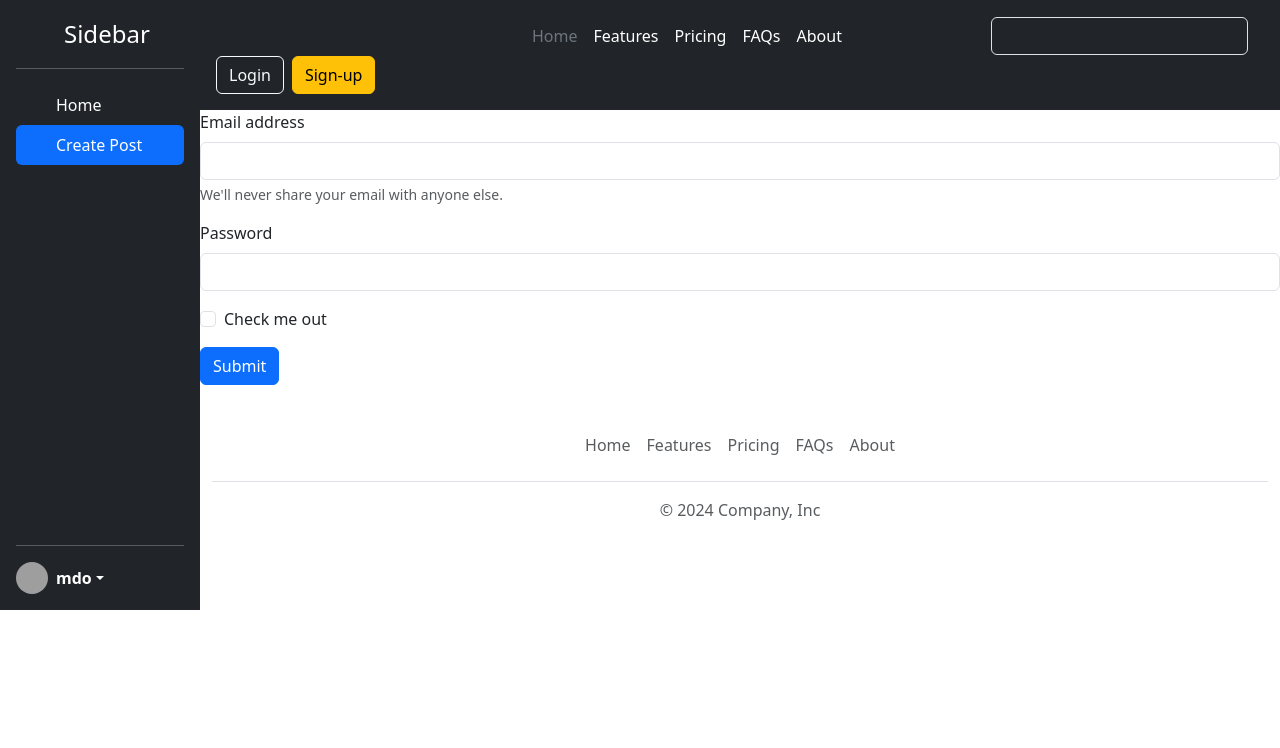
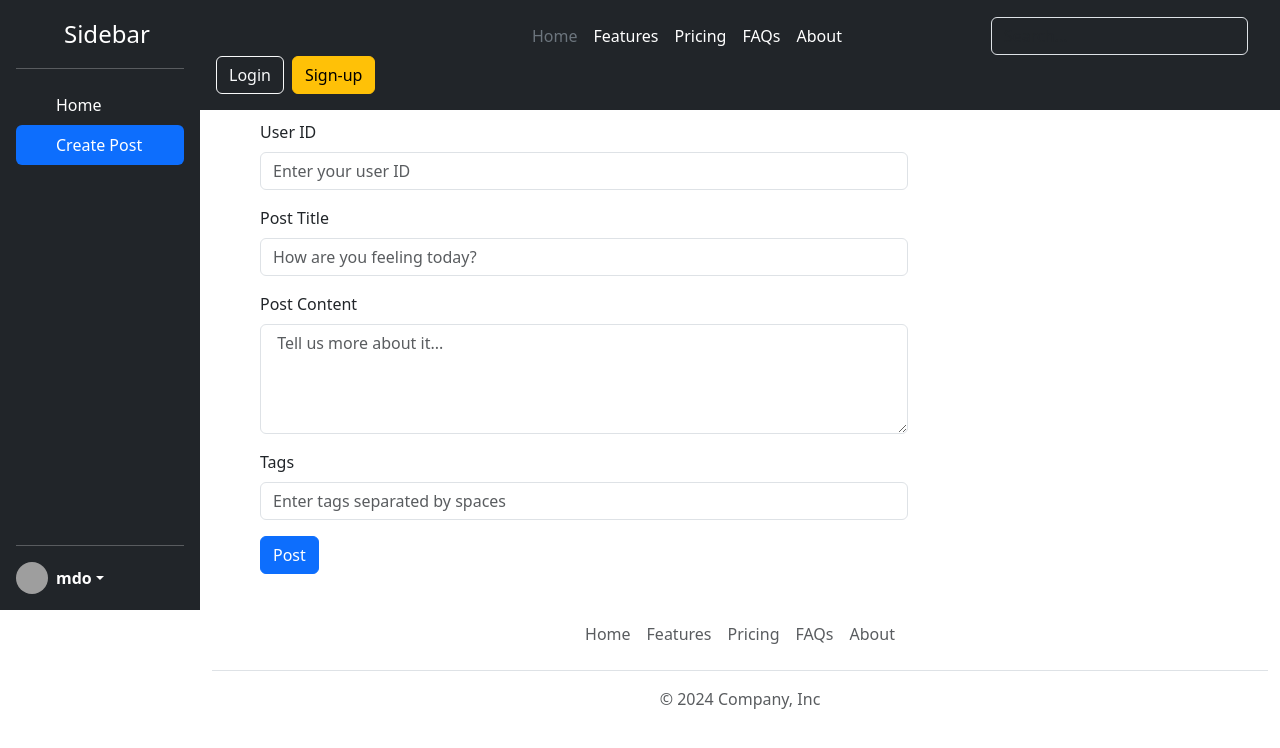
Before and after one commit to Hemant-dbit/React-Projects, a React (Vite) app in the folder 4-Social-Media/: page /create-post in a window 1280 px wide. Both pictures are taken after a click on the item "Create Post". Shown: the top 748 px of the page. Built offline with nearby package versions, Linux system fonts and the light colour scheme; grey boxes are pictures that could not be loaded.

Commit message:
Updated create post

```diff
--- a/4-Social-Media/src/App.css
+++ b/4-Social-Media/src/App.css
@@ -22,3 +22,9 @@
   padding: 2px 2px;
   margin: 2px 2px;
 }
+
+.create-post-form{
+  margin: 10px 10px;
+  width: 60%;
+  margin-left : 60px;
+}
--- a/4-Social-Media/src/components/Form.jsx
+++ b/4-Social-Media/src/components/Form.jsx
@@ -1,42 +1,90 @@
+import { use, useRef } from "react";
+import { useContext } from "react";
+import { PostList } from "../store/post-list-store";
+
 const Form = () => {
+  const { addPost } = useContext(PostList);
+
+  const userIdElement = useRef(null);
+  const postTitleElement = useRef(null);
+  const postBodyElement = useRef(null);
+  const tagsElement = useRef(null);
+
+  const handleSubmit = (event) => {
+    event.preventDefault();
+    const userId = userIdElement.current.value;
+    const postTitle = postTitleElement.current.value;
+    const postBody = postBodyElement.current.value;
+    const tags = tagsElement.current.value.split(" ");
+
+    addPost({userId, postTitle, postBody, tags});
+    userIdElement.current.value = "";
+    postTitleElement.current.value = "";
+    postBodyElement.current.value = "";
+    tagsElement.current.value = "";
+    alert("Post created successfully!");
+
+  }
+
   return (
-    <form>
+    <form className = "create-post-form">
       <div className="mb-3">
-        <label htmlFor="exampleInputEmail1" className="form-label">
-          Email address
+        <label htmlFor="userId" className="form-label" >
+        User ID
         </label>
         <input
-          type="email"
+          type="text"
           className="form-control"
-          id="exampleInputEmail1"
-          aria-describedby="emailHelp"
+          id="postTitle"
+          placeholder="Enter your user ID"
+          ref={userIdElement}
         />
-        <div id="emailHelp" className="form-text">
-          We'll never share your email with anyone else.
-        </div>
       </div>
+
       <div className="mb-3">
-        <label htmlFor="exampleInputPassword1" className="form-label">
-          Password
+        <label htmlFor="postTitle" className="form-label" >
+         Post Title
         </label>
         <input
-          type="password"
+          type="text"
           className="form-control"
-          id="exampleInputPassword1"
+          id="postTitle"
+          placeholder="How are you feeling today?"
+          ref={postTitleElement}
         />
       </div>
-      <div className="mb-3 form-check">
+
+      <div className="mb-3">
+        <label htmlFor="postBody" className="form-label">
+        Post Content
+        </label>
+        <textarea
+          type="text"
+          rows="4"
+          className="form-control"
+          id="postTitle"
+          placeholder=" Tell us more about it..."
+          ref={postBodyElement}
+        />
+      </div>
+
+      <div className="mb-3">
+        <label htmlFor="Tags" className="form-label" >
+         Tags
+        </label>
         <input
-          type="checkbox"
-          className="form-check-input"
-          id="exampleCheck1"
+          type="text"
+          className="form-control"
+          id="postTitle"
+          placeholder="Enter tags separated by spaces"
+          ref={tagsElement}
         />
-        <label className="form-check-label" htmlFor="exampleCheck1">
-          Check me out
-        </label>
       </div>
-      <button type="submit" className="btn btn-primary">
-        Submit
+
+
+
+      <button type="submit" className="btn btn-primary" onClick={handleSubmit}>
+        Post
       </button>
     </form>
   );
--- a/4-Social-Media/src/store/post-list-store.jsx
+++ b/4-Social-Media/src/store/post-list-store.jsx
@@ -20,7 +20,21 @@ const PostListProvider = ({ children }) => {
 
   const [postList , dispatchPostList] = useReducer(postListReducer, DEFAULT_POST_LIST);
 
-  const addPost = () => {
+  const addPost = ({userId, postTitle, postBody, tags}) => {
+    const postId = Math.random().toString(36).substring(2, 9);
+    const newPost = {
+      id: postId,
+      title: postTitle,
+      body: postBody,
+      userId: userId,
+      reactions: {
+        like: 0,
+        love: 0,
+        haha: 0,
+      },
+      tags: tags,
+    };
+    dispatchPostList({ type: "ADD_POST", payload: newPost });
 
   }
 
@@ -36,32 +50,7 @@ const PostListProvider = ({ children }) => {
 }
 
 const DEFAULT_POST_LIST = [
-  {
-    id : "1",
-    title : "My First Post",
-    body : "This is my first post",
-    userId : "1",
-    reactions : {
-      like : 0,
-      love : 0,
-      haha : 0,
-    },
-    tags : ["first", "post"],
-  },
-  {
-    id : "2",
-    title : "My second Post",
-    body : "This is my second post",
-    userId : "2",
-    reactions : {
-      like : 3,
-      love : 0,
-      angry : 0,
-      sad : 3,
-      haha : 0,
-    },
-    tags : ["enjoy", "moment"],
-  }
+
 ]
 
 export default PostListProvider;
```
